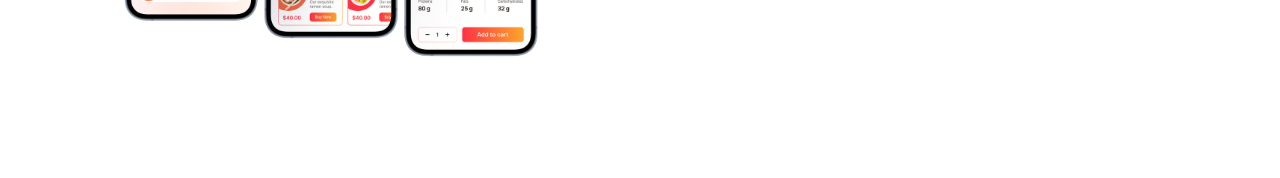
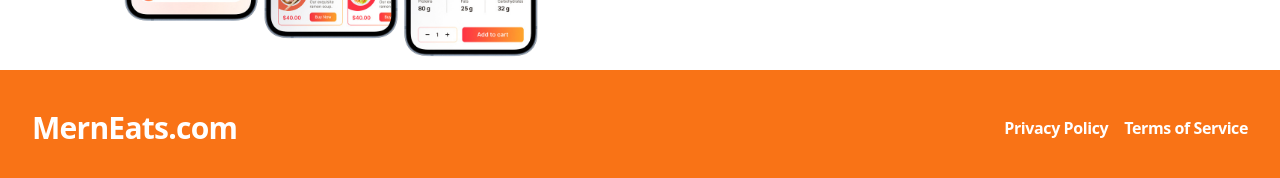
Before and after one commit to Gr8fulnez/Food-Order-App, a React (Vite) app in the folder frontend/: page / in a window 1280 px wide. Shown: the part 1116-1294 px from the top of the page. Before the commit the page ends 1186 px from the top, so only its background shows below. Built offline with nearby package versions, Linux system fonts and the light colour scheme.

Commit message:
footer design

```diff
--- /dev/null
+++ b/frontend/src/components/Footer.tsx
@@ -0,0 +1,15 @@
+export default function Footer() {
+  return (
+    <div className="bg-orange-500 py-10">
+      <div className="container mx-auto flex flex-col md:flex-row justify-between items-center ">
+        <span className="text-3xl text-white font-bold tracking-tight">
+          MernEats.com
+        </span>
+        <span className="text-white font-bold tracking-tight flex gap-4">
+          <span>Privacy Policy</span>
+          <span>Terms of Service</span>
+        </span>
+      </div>
+    </div>
+  );
+}
--- a/frontend/src/layouts/layouts.tsx
+++ b/frontend/src/layouts/layouts.tsx
@@ -1,3 +1,4 @@
+import Footer from "@/components/Footer";
 import Header from "@/components/Header";
 import Hero from "@/components/Hero";
 
@@ -11,6 +12,7 @@
             <Header />
             <Hero/>
             <div className="container mx-auto flex-1 ">{children}</div>
+            <Footer/>
        </div>
    )
 }
```
